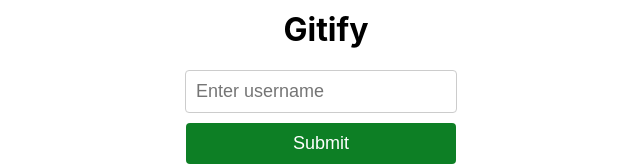
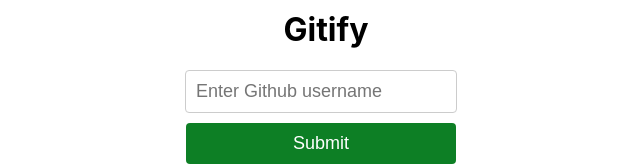
Before and after one commit to Deep-06/Gitify, a React (Create React App) app in the folder frontend/: page / in a window 1280 px wide. Shown: the part 140-306 px from the top of the page, without its empty margins (314-954 px from the left). Built offline with nearby package versions, Linux system fonts and the light colour scheme.

Commit message:
frontend

```diff
--- a/frontend/src/pages/Dashboard.jsx
+++ b/frontend/src/pages/Dashboard.jsx
@@ -44,7 +44,7 @@ export const Dashboard = () => {
       >
         <input
           type="text"
-          placeholder="Enter username"
+          placeholder="Enter Github username"
           value={username}
           onChange={(e) => setUsername(e.target.value)}
           style={{
--- a/frontend/src/redux/action.js
+++ b/frontend/src/redux/action.js
@@ -1,8 +1,8 @@
 import axios from 'axios';
 import { SELECT_REPO, SET_FOLLOWERS, SET_REPO_DETAILS, SET_REPOS, SET_USER_DATA } from './actionTypes';
 
-const API_BASE_URL = 'http://localhost:8080';
-// const API_BASE_URL =  "https://gitify.onrender.com"
+//const API_BASE_URL = 'http://localhost:8080';
+ const API_BASE_URL =  "https://gitify.onrender.com"
 
 
 export const fetchUserData = (username) => async (dispatch) => {
```
